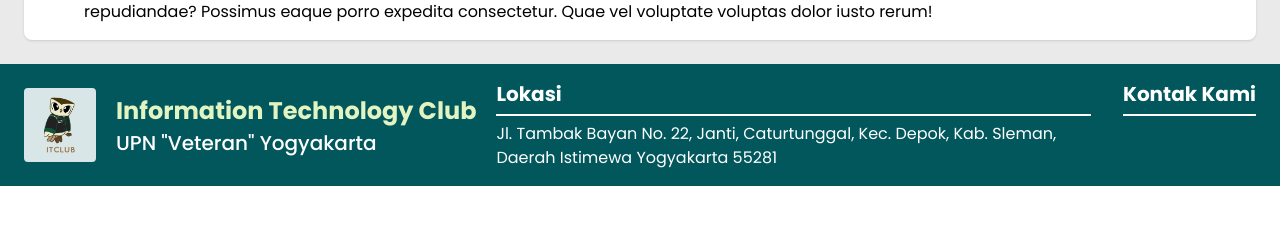
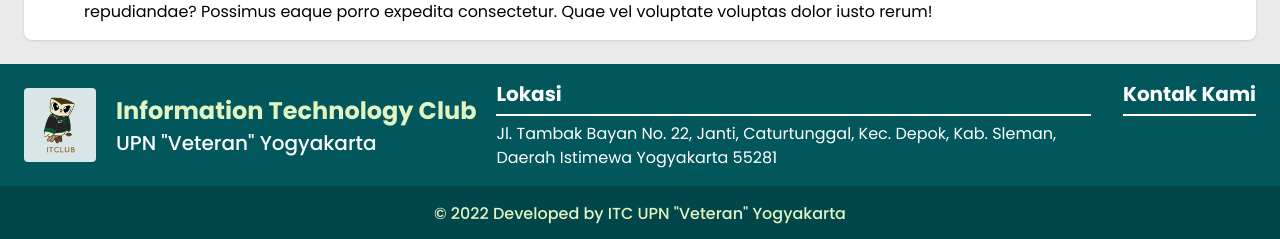
Before and after one commit to plirapli/itc-repository-fe, a React (Create React App) app: page /course/1/diskusi/1 in a window 1280 px wide. Shown: the part 750-989 px from the top of the page. Before the commit the page ends 936 px from the top, so only its background shows below. Built offline with nearby package versions, Linux system fonts and the light colour scheme; no server answers; some icons are missing.

Commit message:
fix footer

```diff
--- a/src/components/Footer.jsx
+++ b/src/components/Footer.jsx
@@ -2,9 +2,11 @@ import { Logo } from '../assets';
 import { Icon } from '@iconify/react';
 
 const Footer = () => {
+  const year = new Date().getFullYear();
+
   return (
-    <footer className='w-full px-5 sm:px-6 bg-primary flex justify-center'>
-      <div className='w-full max-w-screen-xl flex flex-col'>
+    <footer className='w-full bg-primary flex flex-col items-center'>
+      <div className='w-full max-w-screen-xl px-5 sm:px-6'>
         {/* Upper Layer */}
         <div className='py-3 sm:py-4 flex flex-col md:flex-row gap-2 sm:gap-5 sm:justify-between'>
           {/* Logo & Tulisan ITC */}
@@ -55,6 +57,12 @@ const Footer = () => {
           </div>
         </div>
       </div>
+      {/* Lower Layer */}
+      <div className='w-full px-5 sm:px-6 bg-black bg-opacity-20'>
+        <div className='py-3 sm:py-4 text-xs sm:text-base text-center font-medium text-accent'>
+          &copy; {year} Developed by ITC UPN "Veteran" Yogyakarta
+        </div>
+      </div>
     </footer>
   );
 };
```
